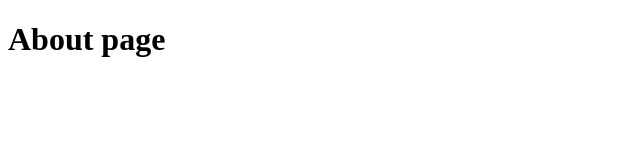
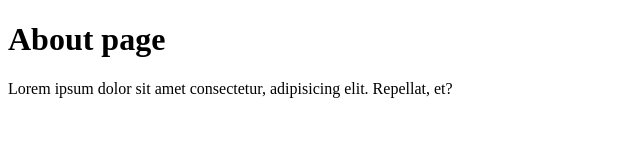
Before and after one commit to Aderab/first-repo, a plain HTML site: page about.html in a window 1280 px wide. Shown: the whole page, without its empty margins (0-640 px from the left). Drawn offline with Linux system fonts and the light colour scheme.

Commit message:
update about page

```diff
--- a/about.html
+++ b/about.html
@@ -1,11 +1,14 @@
 <!DOCTYPE html>
 <html lang="en">
-<head>
-    <meta charset="UTF-8">
-    <meta name="viewport" content="width=device-width, initial-scale=1.0">
+  <head>
+    <meta charset="UTF-8" />
+    <meta name="viewport" content="width=device-width, initial-scale=1.0" />
     <title>Document</title>
-</head>
-<body>
+  </head>
+  <body>
     <h1>About page</h1>
-</body>
+    <p>
+      Lorem ipsum dolor sit amet consectetur, adipisicing elit. Repellat, et?
+    </p>
+  </body>
 </html>
```
